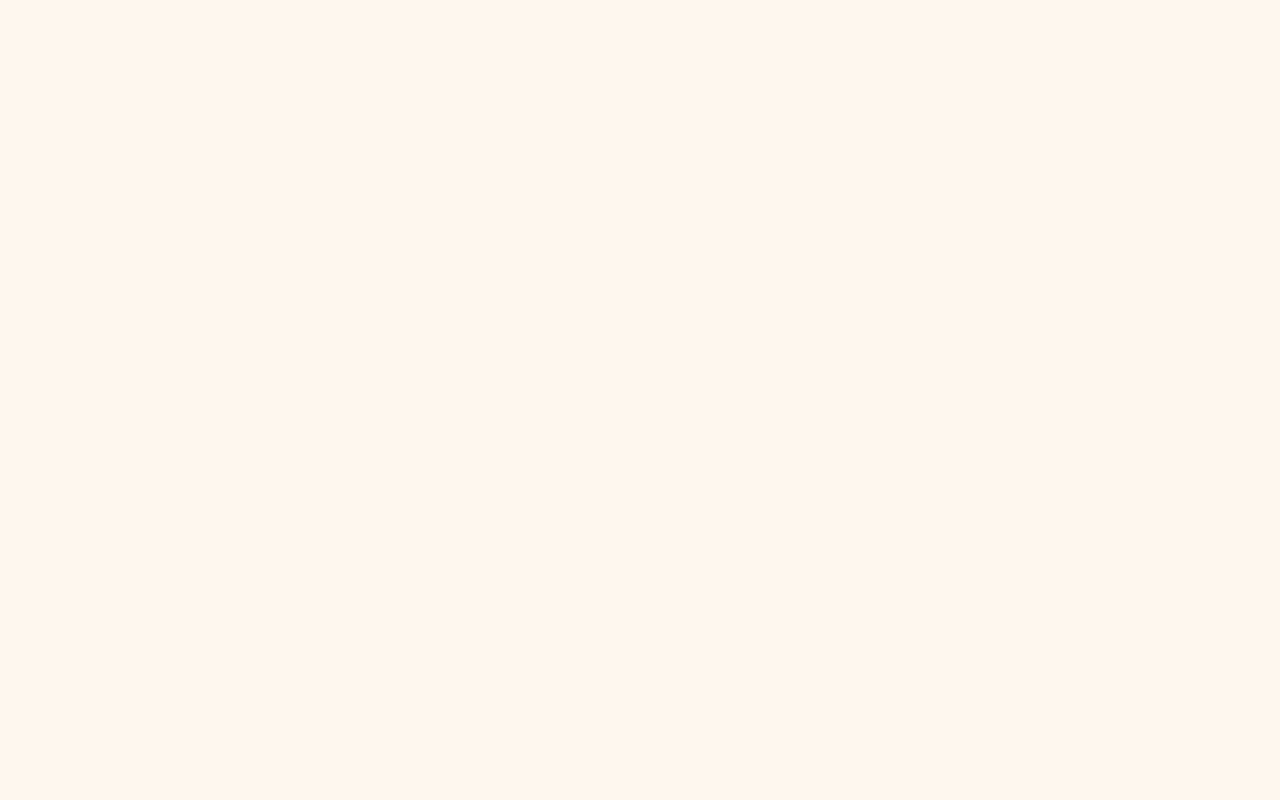
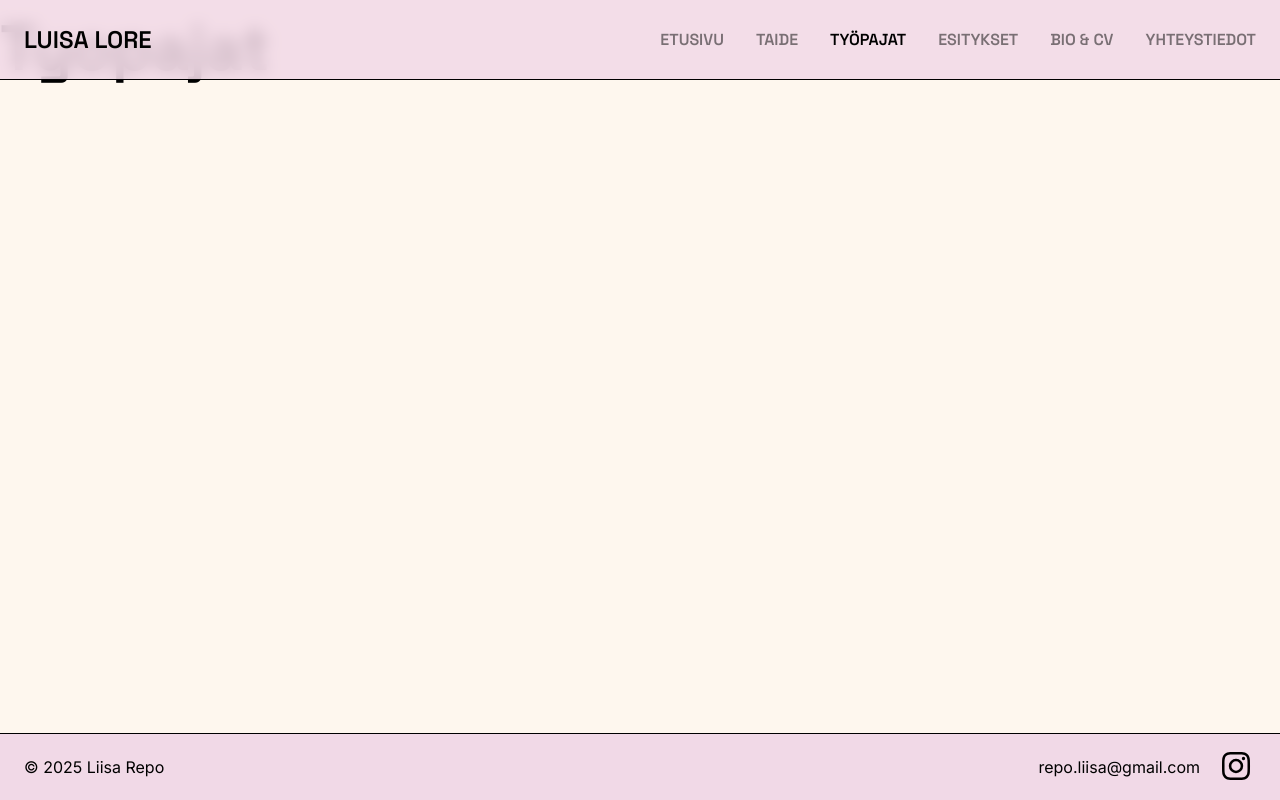
Before and after one commit to reijjo/portfolios, a React (Vite) app in the folder liisa/: page /tyopajat in a window 1280 px wide. Before the commit this address had no page. Built offline with nearby package versions, Linux system fonts and the light colour scheme.

Commit message:
added empty pages

```diff
--- a/liisa/src/App.tsx
+++ b/liisa/src/App.tsx
@@ -8,6 +8,12 @@ import { useMobileMenu } from "./hooks/useMobileMenu";
 const Layout = lazy(() => import("./components/shared/layout/Layout"));
 const LandingPage = lazy(() => import("./pages/landing/LandingPage"));
 const TaidePage = lazy(() => import("./pages/taide/TaidePage"));
+const TyopajatPage = lazy(() => import("./pages/tyopajat/TyopajatPage"));
+const EsityksetPage = lazy(() => import("./pages/esitykset/EsityksetPage"));
+const BioPage = lazy(() => import("./pages/bio/BioPage"));
+const YhteystiedotPage = lazy(
+  () => import("./pages/yhteystiedot/YhteystiedotPage")
+);
 
 function App() {
   const { closeMenu } = useMobileMenu();
@@ -27,6 +33,10 @@ function App() {
         <Route element={<Layout />}>
           <Route path="/" element={<LandingPage />} />
           <Route path="/taide" element={<TaidePage />} />
+          <Route path="/tyopajat" element={<TyopajatPage />} />
+          <Route path="/esitykset" element={<EsityksetPage />} />
+          <Route path="/bio" element={<BioPage />} />
+          <Route path="/yhteystiedot" element={<YhteystiedotPage />} />
           <Route
             path="/loading"
             element={<Loading extraClass="loading-100" />}
--- a/liisa/src/components/shared/footer/Footer.css
+++ b/liisa/src/components/shared/footer/Footer.css
@@ -1,8 +1,15 @@
 footer {
-  min-height: 6dvh;
+  min-height: --nav-height;
+  height: auto;
   height: auto;
   border-top: 1px solid black;
   background-color: var(--accent-200);
+}
+
+.footer-copy {
+  @media screen and (max-width: 600px) {
+    align-self: flex-end;
+  }
 }
 
 .footer-content {
@@ -20,8 +27,18 @@ footer {
 
   transition: transform 0.25s ease-out;
 
+  @media screen and (max-width: 600px) {
+    order: 1;
+  }
+
   &:hover {
     transform: scale(1.25);
+  }
+}
+
+.footer-email {
+  @media screen and (max-width: 600px) {
+    order: 2;
   }
 }
 
@@ -29,4 +46,10 @@ footer {
   display: flex;
   align-items: center;
   gap: 1rem;
+
+  @media screen and (max-width: 600px) {
+    gap: 0.5rem;
+    flex-direction: column;
+    align-items: flex-end;
+  }
 }
--- a/liisa/src/components/shared/footer/Footer.tsx
+++ b/liisa/src/components/shared/footer/Footer.tsx
@@ -7,9 +7,9 @@ const Footer = () => {
   return (
     <footer>
       <div className="wrapper footer-content">
-        <p>&copy; 2025 Liisa Repo</p>
+        <p className="footer-copy">&copy; 2025 Liisa Repo</p>
         <div className="footer-contact">
-          <p>repo.liisa@gmail.com</p>
+          <p className="footer-email">repo.liisa@gmail.com</p>
           <a
             href="https://instagram.com/luisa.loreart"
             target="_blank"
--- a/liisa/src/components/shared/navbar/Navbar.css
+++ b/liisa/src/components/shared/navbar/Navbar.css
@@ -13,6 +13,7 @@ nav {
     var(--secondary-400)
   ); */
   background-color: rgba(241, 217, 231, 0.85);
+  border-bottom: 1px solid black;
 }
 
 .scrolled {
--- a/liisa/src/index.css
+++ b/liisa/src/index.css
@@ -75,7 +75,7 @@ button {
   line-height: 1.5;
   font-weight: 400;
 
-  --nav-height: 10dvh;
+  --nav-height: 10svh;
   --box-shadow: 0 0.5rem 1rem rgba(0, 0, 0, 0.25),
     0 1rem 2rem rgba(0, 0, 0, 0.125);
 
--- /dev/null
+++ b/liisa/src/pages/bio/BioPage.tsx
@@ -0,0 +1,9 @@
+const BioPage = () => {
+  return (
+    <div>
+      <h1>BIO</h1>
+    </div>
+  );
+};
+
+export default BioPage;
--- /dev/null
+++ b/liisa/src/pages/esitykset/EsityksetPage.tsx
@@ -0,0 +1,9 @@
+const EsityksetPage = () => {
+  return (
+    <div>
+      <h1>Esitykset</h1>
+    </div>
+  );
+};
+
+export default EsityksetPage;
--- a/liisa/src/pages/landing/LandingPage.css
+++ b/liisa/src/pages/landing/LandingPage.css
@@ -15,6 +15,11 @@
   max-width: 1366px;
   height: max-content;
   justify-content: center;
+  padding-top: 4rem;
+
+  @media screen and (max-width: 840px) {
+    padding-top: 0;
+  }
 
   @media screen and (max-width: 600px) {
     aspect-ratio: 9/16;
--- /dev/null
+++ b/liisa/src/pages/tyopajat/TyopajatPage.tsx
@@ -0,0 +1,9 @@
+const TyopajatPage = () => {
+  return (
+    <div>
+      <h1>Tyopajat</h1>
+    </div>
+  );
+};
+
+export default TyopajatPage;
--- /dev/null
+++ b/liisa/src/pages/yhteystiedot/YhteystiedotPage.tsx
@@ -0,0 +1,9 @@
+const YhteystiedotPage = () => {
+  return (
+    <div>
+      <h1>Yhteystiedot</h1>
+    </div>
+  );
+};
+
+export default YhteystiedotPage;
```
